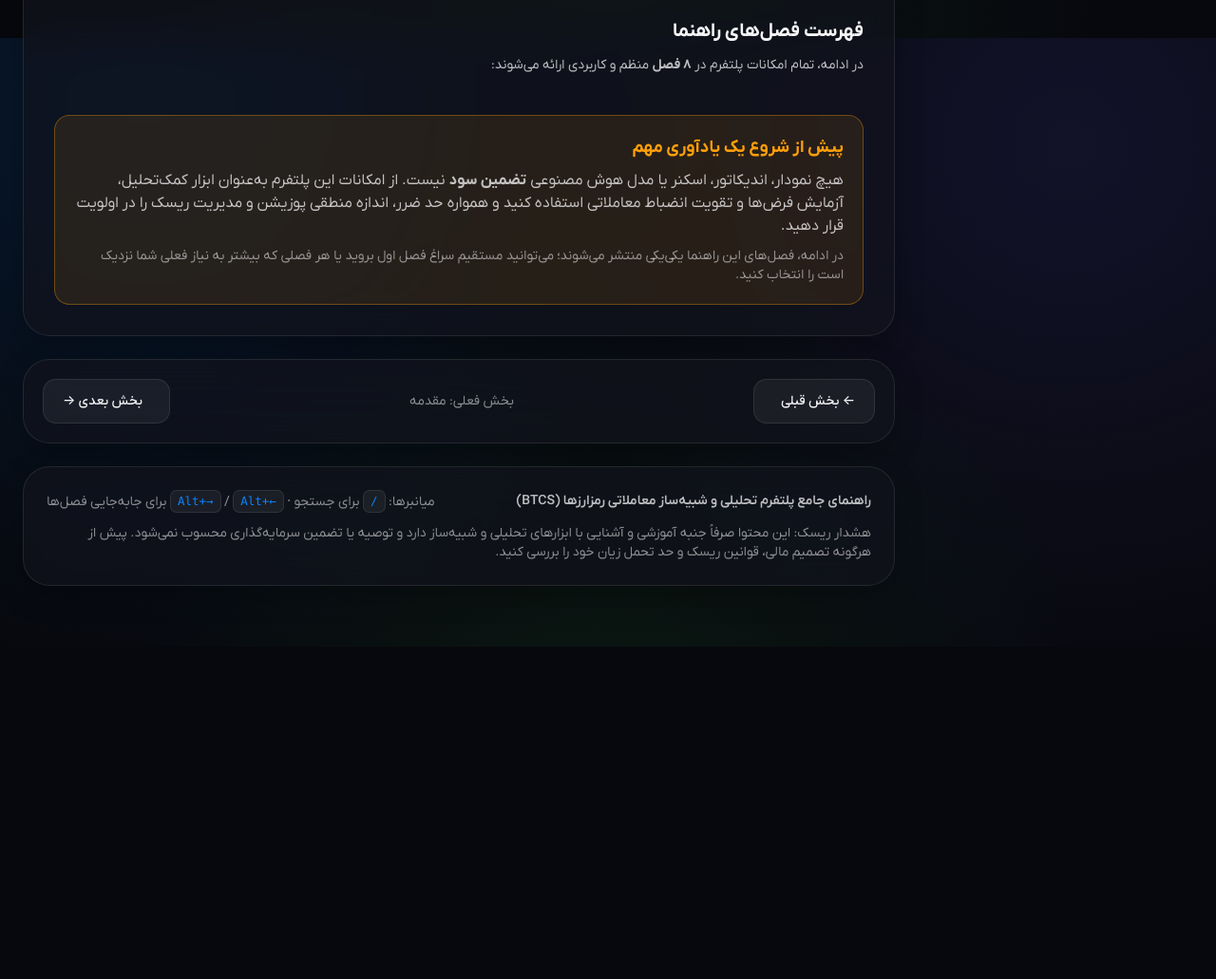
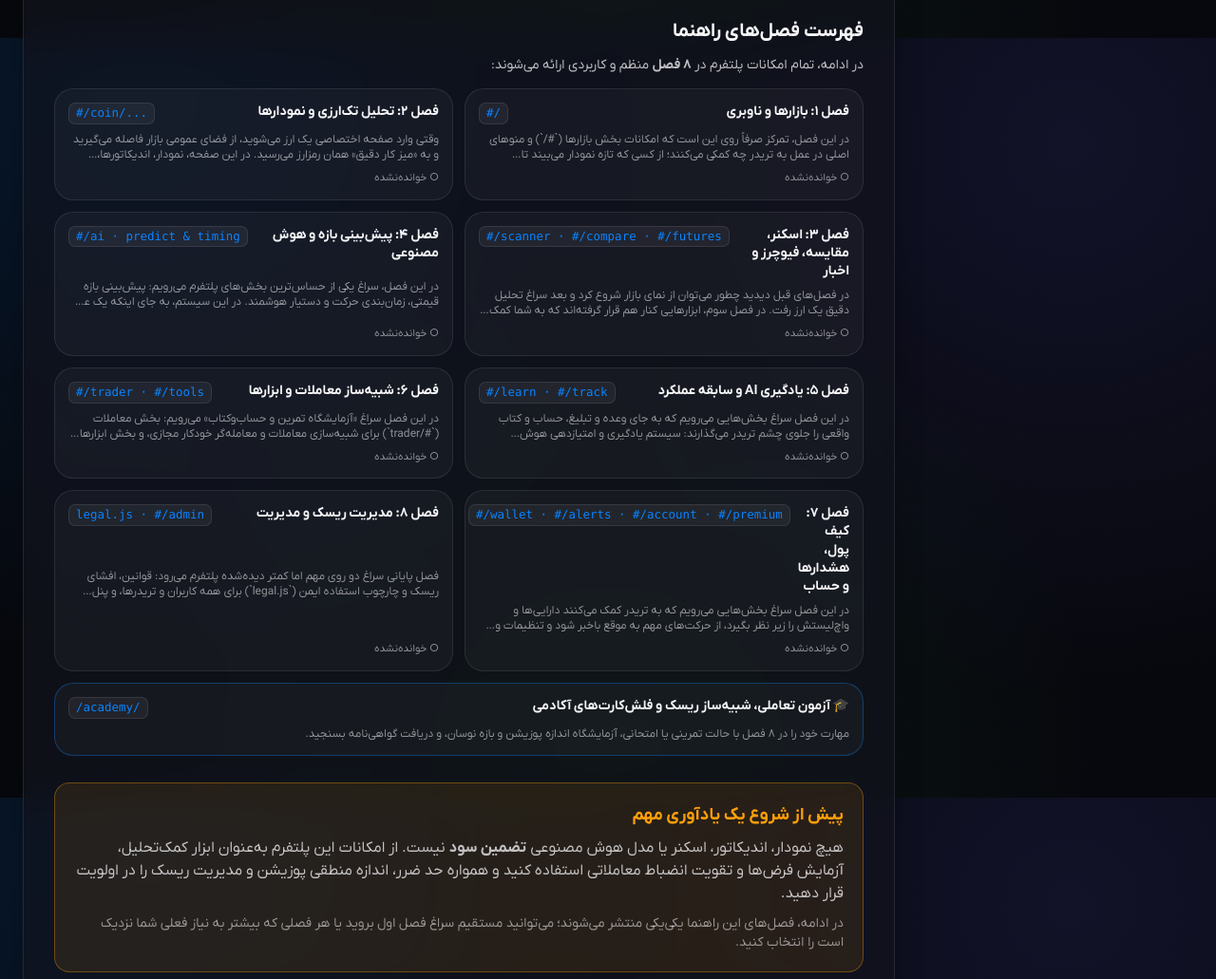
Before and after one commit to webiran0x/BTCS, a website: page guide/index.html in a window 1280 px wide. Shown: the part 760-1791 px from the top of the page at 95% size. Before the commit the page ends 1441 px from the top, so only its background shows below. Drawn offline with nearby package versions, Linux system fonts and the light colour scheme.

Commit message:
Update project

```diff
--- a/guide/index.html
+++ b/guide/index.html
@@ -1551,9 +1551,8 @@
         const container = document.getElementById('introChapterIndex');
         if (!container) return;
 
-        container.innerHTML = (CHAPTERS.map((ch) => {
-          const isRead = state.read.has(ch.id) + `
-          <a href="/academy/" class="glass-card p-3.5 no-underline flex flex-col justify-between gap-2 sm:col-span-2" style="color: var(--ink-primary); border-color: rgba(10, 132, 255, 0.35);"><div class="flex items-start justify-between gap-2"><span class="font-bold text-sm leading-snug">🎓 آزمون تعاملی، شبیه‌ساز ریسک و فلش‌کارت‌های آکادمی</span><span class="route-chip shrink-0">/academy/</span></div><p class="text-xs m-0" style="color: var(--ink-muted);">مهارت خود را در ۸ فصل با حالت تمرینی یا امتحانی، آزمایشگاه اندازه پوزیشن و بازه نوسان، و دریافت گواهی‌نامه بسنجید.</p></a>`);
+        const chaptersHtml = CHAPTERS.map((ch) => {
+          const isRead = state.read.has(ch.id);
           const isBm = state.bookmarks.has(ch.id);
           return `
             <a href="#${ch.id}" data-jump-section="${ch.id}" class="glass-card p-3.5 no-underline flex flex-col justify-between gap-2" style="color: var(--ink-primary);">
@@ -1571,6 +1570,20 @@
             </a>
           `;
         }).join('');
+
+        const academyCardHtml = `
+          <a href="/academy/" class="glass-card p-3.5 no-underline flex flex-col justify-between gap-2 sm:col-span-2" style="color: var(--ink-primary); border-color: rgba(10, 132, 255, 0.35);">
+            <div class="flex items-start justify-between gap-2">
+              <span class="font-bold text-sm leading-snug">🎓 آزمون تعاملی، شبیه‌ساز ریسک و فلش‌کارت‌های آکادمی</span>
+              <span class="route-chip shrink-0">/academy/</span>
+            </div>
+            <p class="text-xs m-0" style="color: var(--ink-muted);">
+              مهارت خود را در ۸ فصل با حالت تمرینی یا امتحانی، آزمایشگاه اندازه پوزیشن و بازه نوسان، و دریافت گواهی‌نامه بسنجید.
+            </p>
+          </a>
+        `;
+
+        container.innerHTML = chaptersHtml + academyCardHtml;
       }
 
       function renderChapters() {
```
